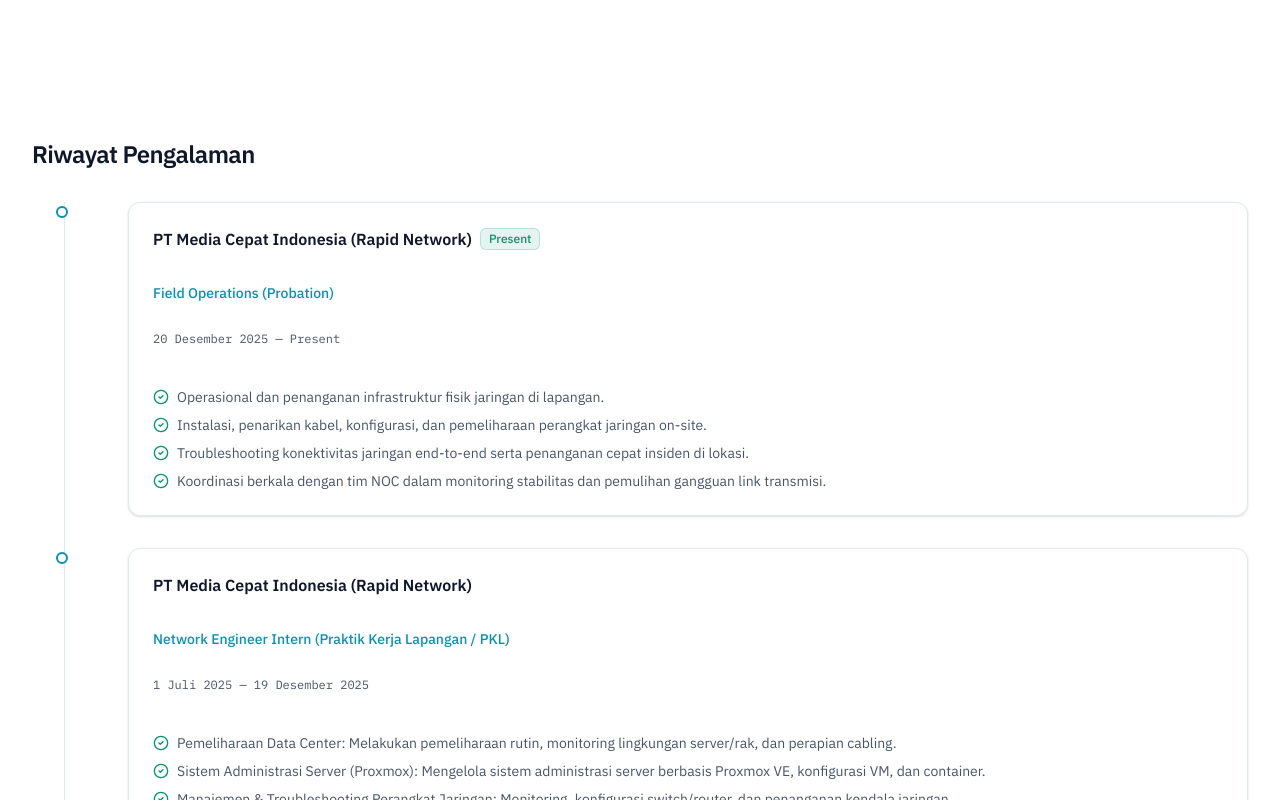
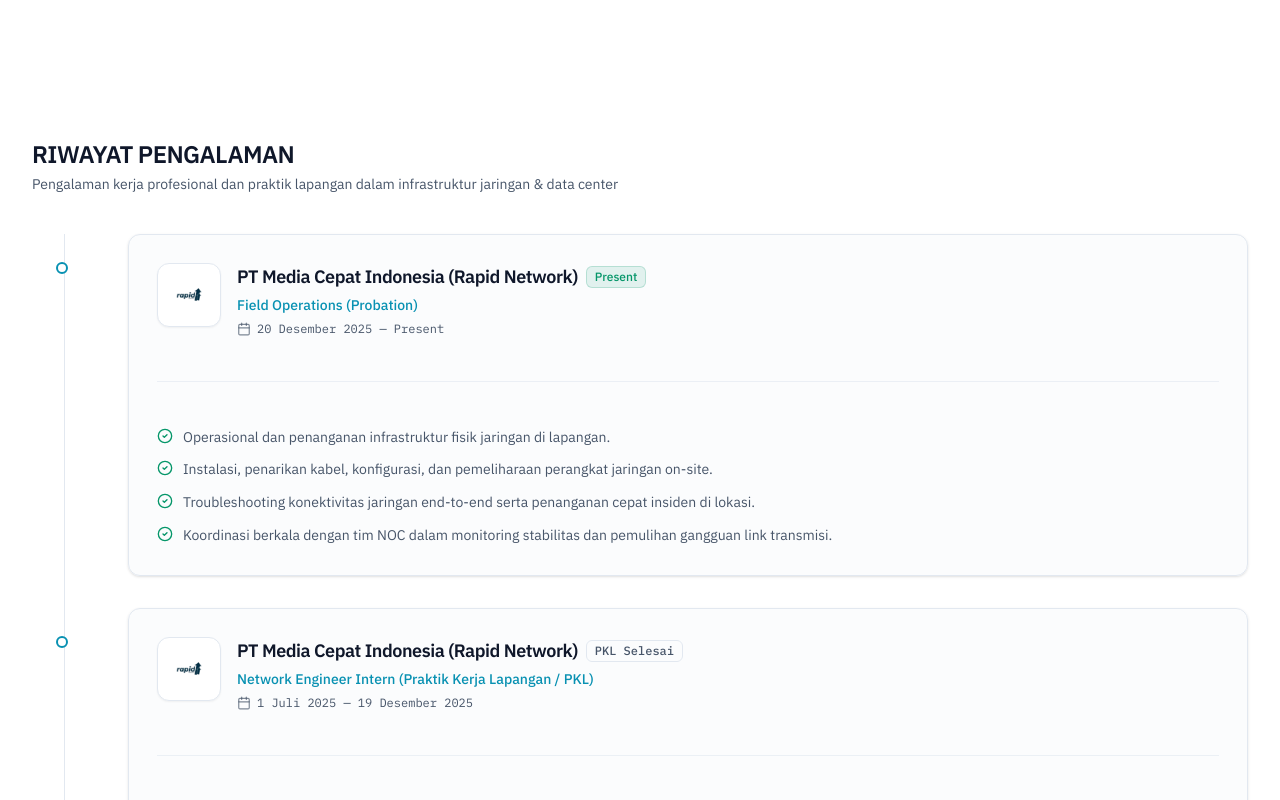
Before and after one commit to FauzanAlsyundawy/portofolio, a Next.js app: page / in a window 1280 px wide. Shown: the part 2900-3700 px from the top of the page. Built offline with nearby package versions, Linux system fonts and the light colour scheme.

Commit message:
feat: add Rapid Network company logo to experience timeline cards

```diff
--- a/components/sections/experience-timeline.tsx
+++ b/components/sections/experience-timeline.tsx
@@ -2,10 +2,11 @@
 
 import { motion, useInView } from "motion/react";
 import { useRef } from "react";
+import Image from "next/image";
 import { experience } from "@/data/experience";
 import { Card } from "@/components/ui/card";
 import { Badge } from "@/components/ui/badge";
-import { Briefcase, CheckCircle2 } from "lucide-react";
+import { CheckCircle2, Calendar, Building2 } from "lucide-react";
 
 export function ExperienceTimeline() {
   const ref = useRef<HTMLDivElement>(null);
@@ -14,9 +15,14 @@
   return (
     <section id="experience" className="py-20 bg-canvas">
       <div className="container-section">
-        <h2 className="text-2xl font-semibold tracking-tight text-ink mb-8">
-          Riwayat Pengalaman
-        </h2>
+        <div className="mb-10">
+          <h2 className="text-2xl font-semibold tracking-tight text-ink uppercase">
+            Riwayat Pengalaman
+          </h2>
+          <p className="text-sm text-muted mt-1">
+            Pengalaman kerja profesional dan praktik lapangan dalam infrastruktur jaringan & data center
+          </p>
+        </div>
 
         <div ref={ref} className="relative">
           <div className="absolute left-6 top-0 bottom-0 w-px bg-border md:left-8" />
@@ -30,24 +36,64 @@
                 transition={{ duration: 0.3, delay: Math.min(idx * 0.1, 0.3) }}
                 className="relative pl-16 md:pl-24"
               >
-                <div className="absolute left-4 md:left-6 top-1 h-3 w-3 rounded-full border-2 border-signal bg-canvas" />
+                {/* Timeline node */}
+                <div className="absolute left-4 md:left-6 top-7 h-3 w-3 rounded-full border-2 border-signal bg-canvas">
+                  {!entry.endDate && (
+                    <span className="absolute -inset-1 rounded-full bg-signal/30 animate-ping" />
+                  )}
+                </div>
 
-                <Card className="p-6">
-                  <div className="flex flex-wrap items-center gap-2 mb-2">
-                    <h3 className="font-semibold text-ink">{entry.company}</h3>
-                    {!entry.endDate && (
-                      <Badge className="text-xs bg-status-up/10 text-status-up border-status-up/20 border">Present</Badge>
+                <Card className="p-6 sm:p-7 transition-all duration-300 hover:shadow-md hover:border-signal/40 bg-surface/50 border border-border group">
+                  {/* Header: Company Logo & Info */}
+                  <div className="flex items-start gap-4">
+                    {entry.logo ? (
+                      <div className="relative h-14 w-14 sm:h-16 sm:w-16 shrink-0 rounded-xl border border-border bg-white p-2 shadow-xs flex items-center justify-center overflow-hidden transition-transform duration-300 group-hover:scale-105">
+                        <Image
+                          src={entry.logo}
+                          alt={entry.company}
+                          width={96}
+                          height={96}
+                          className="h-full w-full object-contain"
+                        />
+                      </div>
+                    ) : (
+                      <div className="h-14 w-14 sm:h-16 sm:w-16 shrink-0 rounded-xl border border-border bg-signal/10 text-signal flex items-center justify-center">
+                        <Building2 className="h-7 w-7" />
+                      </div>
                     )}
+
+                    <div className="min-w-0 flex-1">
+                      <div className="flex flex-wrap items-center gap-2 mb-1">
+                        <h3 className="font-semibold text-base sm:text-lg text-ink tracking-tight">
+                          {entry.company}
+                        </h3>
+                        {!entry.endDate ? (
+                          <Badge className="text-xs bg-status-up/10 text-status-up border-status-up/20 border font-medium">
+                            Present
+                          </Badge>
+                        ) : (
+                          <Badge variant="outline" className="text-xs text-muted font-mono">
+                            PKL Selesai
+                          </Badge>
+                        )}
+                      </div>
+                      <p className="text-sm font-medium text-signal">{entry.role}</p>
+                      <div className="flex items-center gap-1.5 text-xs text-muted font-mono mt-1.5">
+                        <Calendar className="h-3.5 w-3.5 text-muted/70 shrink-0" />
+                        <span>{entry.startDate} — {entry.endDate ?? "Present"}</span>
+                      </div>
+                    </div>
                   </div>
-                  <p className="text-sm font-medium text-signal mb-1">{entry.role}</p>
-                  <p className="text-xs text-muted font-mono mb-4">
-                    {entry.startDate} — {entry.endDate ?? "Present"}
-                  </p>
-                  <ul className="space-y-2">
+
+                  {/* Divider */}
+                  <div className="border-t border-border/60 my-5" />
+
+                  {/* Highlights list */}
+                  <ul className="space-y-2.5">
                     {entry.highlights.map((hl, i) => (
-                      <li key={i} className="flex items-start gap-2 text-sm text-muted">
+                      <li key={i} className="flex items-start gap-2.5 text-sm text-muted leading-relaxed">
                         <CheckCircle2 className="h-4 w-4 mt-0.5 text-status-up shrink-0" />
-                        {hl}
+                        <span>{hl}</span>
                       </li>
                     ))}
                   </ul>
--- a/data/experience.ts
+++ b/data/experience.ts
@@ -5,6 +5,7 @@
     company: "PT Media Cepat Indonesia (Rapid Network)",
     role: "Field Operations (Probation)",
     startDate: "20 Desember 2025",
+    logo: "/rapid-network.png",
     highlights: [
       "Operasional dan penanganan infrastruktur fisik jaringan di lapangan.",
       "Instalasi, penarikan kabel, konfigurasi, dan pemeliharaan perangkat jaringan on-site.",
@@ -17,6 +18,7 @@
     role: "Network Engineer Intern (Praktik Kerja Lapangan / PKL)",
     startDate: "1 Juli 2025",
     endDate: "19 Desember 2025",
+    logo: "/rapid-network.png",
     highlights: [
       "Pemeliharaan Data Center: Melakukan pemeliharaan rutin, monitoring lingkungan server/rak, dan perapian cabling.",
       "Sistem Administrasi Server (Proxmox): Mengelola sistem administrasi server berbasis Proxmox VE, konfigurasi VM, dan container.",
--- a/data/types.ts
+++ b/data/types.ts
@@ -15,6 +15,7 @@
   role: string;
   startDate: string;
   endDate?: string;
+  logo?: string;
   highlights: string[];
 }
 
```
Also changed, not shown: public/rapid-network.png (added).
